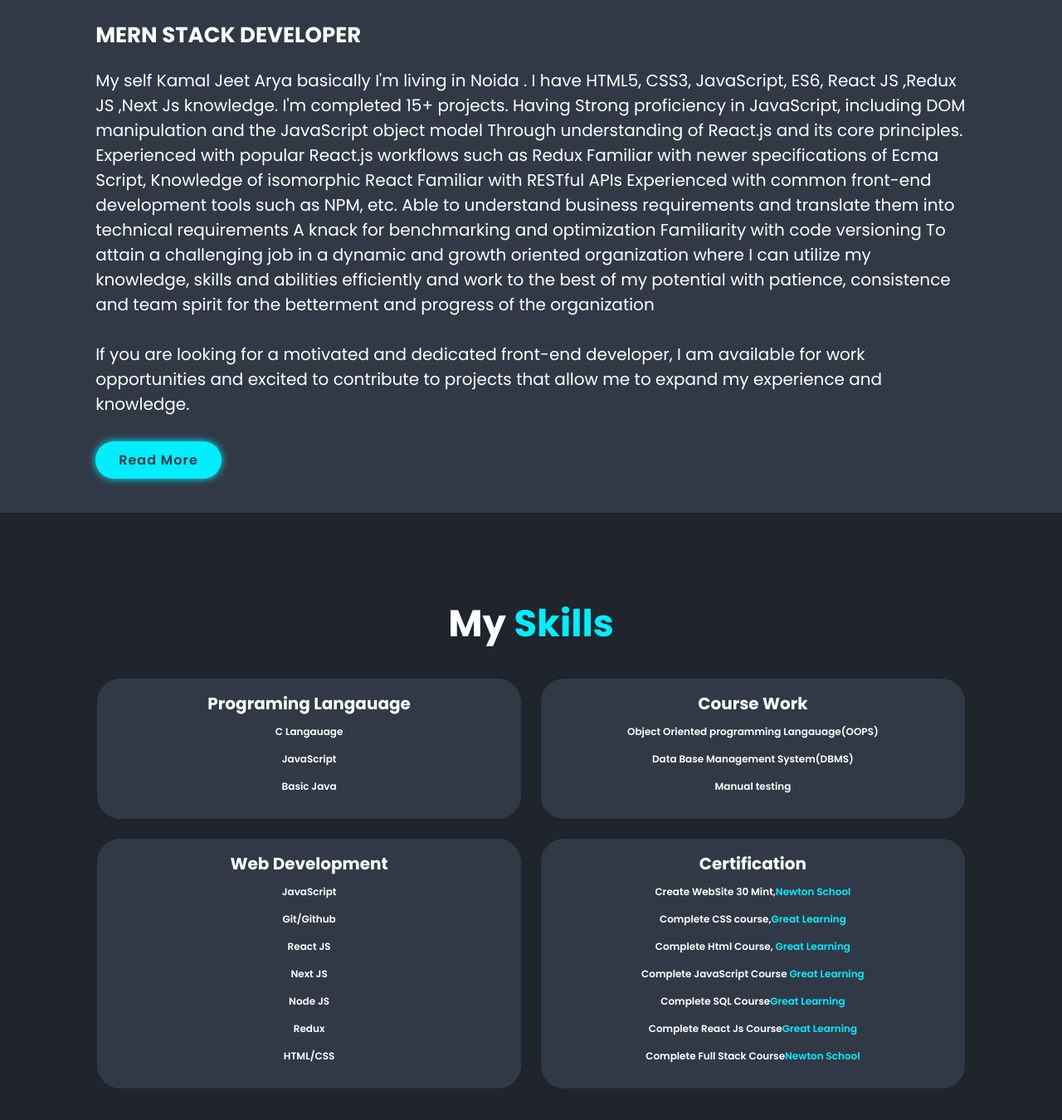
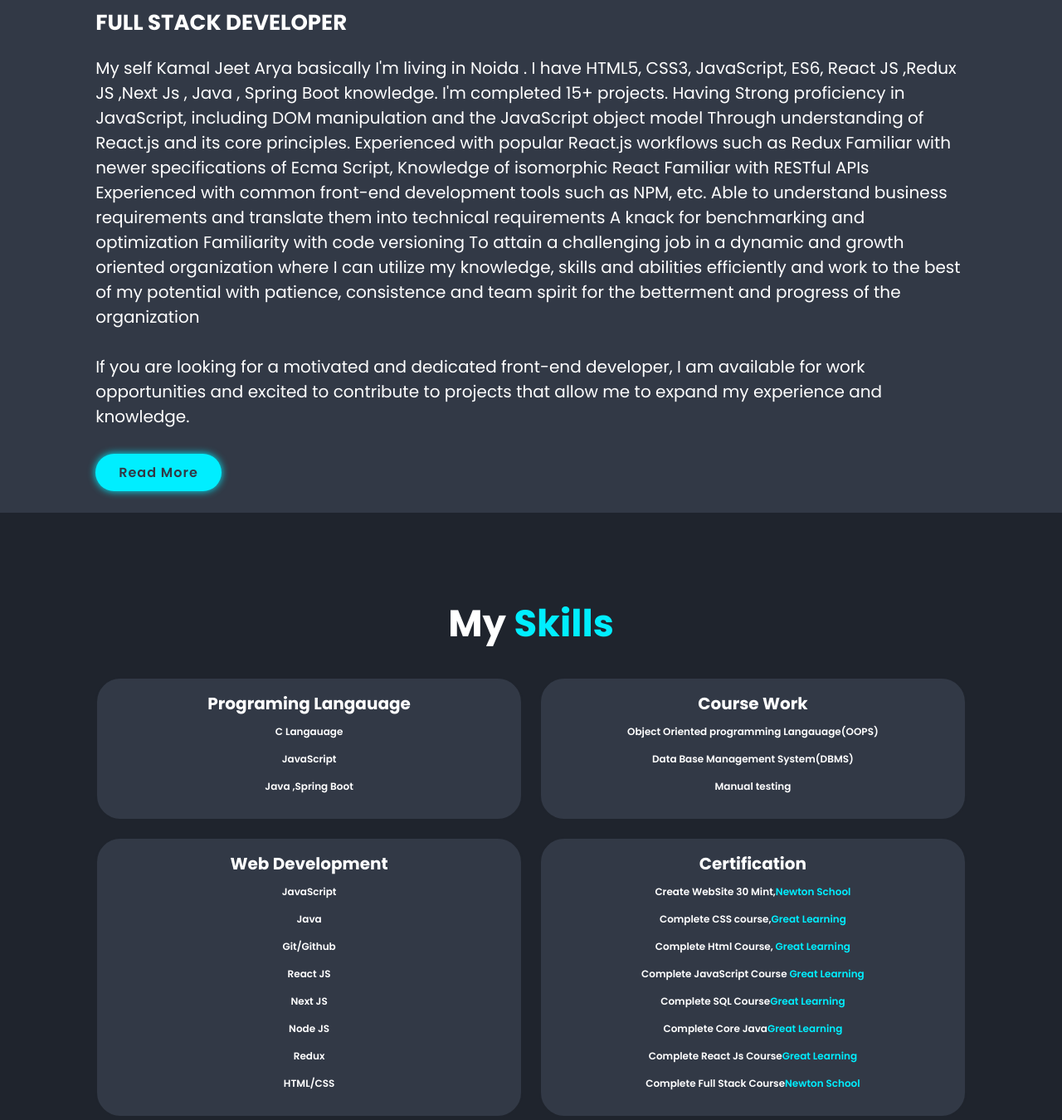
Before and after one commit to Kamal9061/Portfolio, a plain HTML site: page index.html in a window 1280 px wide. Shown: the part 982-2332 px from the top of the page at 83% size. Drawn offline with nearby package versions, Linux system fonts and the light colour scheme.

Commit message:
Update index.html

```diff
--- a/index.html
+++ b/index.html
@@ -66,9 +66,9 @@
         </div> -->
         <div class="about-content">
             <h2 class="heading">About <span> Me </span></h2>
-            <h3>MERN STACK DEVELOPER</h3>
+            <h3>FULL STACK DEVELOPER</h3>
             <p>My self Kamal Jeet Arya basically I'm living in Noida . I have HTML5, CSS3, JavaScript, ES6, React JS
-                ,Redux JS ,Next Js knowledge. I'm completed 15+ projects.
+                ,Redux JS ,Next Js , Java , Spring Boot knowledge. I'm completed 15+ projects.
                 Having Strong proficiency in JavaScript, including DOM manipulation and the JavaScript object model
                 Through understanding of React.js and its core principles.
                 Experienced with popular React.js workflows such as Redux
@@ -98,7 +98,7 @@
                 <h3>Programing Langauage</h3>
                 <p>C Langauage</p>
                 <p>JavaScript</p>
-                <p>Basic Java </p>
+                <p>Java ,Spring Boot </p>
             </div>
 
             <div class="skill-box">
@@ -111,12 +111,14 @@
             <div class="skill-box">
                 <h3>Web Development</h3>
                 <P>JavaScript </P>
+                <p>Java</p>
                 <p>Git/Github</p>
                 <p>React JS</p>
                 <p>Next JS</p>
                 <p>Node JS</p>
                 <p>Redux</p>
                 <p>HTML/CSS</p>
+
             </div>
 
             <div class="skill-box">
@@ -126,6 +128,7 @@
                 <p>Complete Html Course, <span>Great Learning</span></p>
                 <p>Complete JavaScript Course <span>Great Learning</span></p>
                 <p>Complete SQL Course<span>Great Learning</span></p>
+                 <p>Complete Core Java<span>Great Learning</span></p>
                 <p>Complete React Js Course<span>Great Learning</span></p>
                 <p>Complete Full Stack Course<span>Newton School</span></p>
             </div>
```
